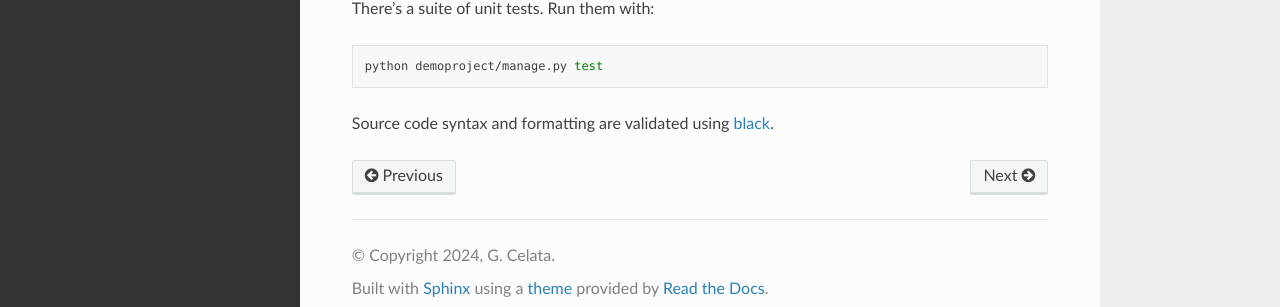
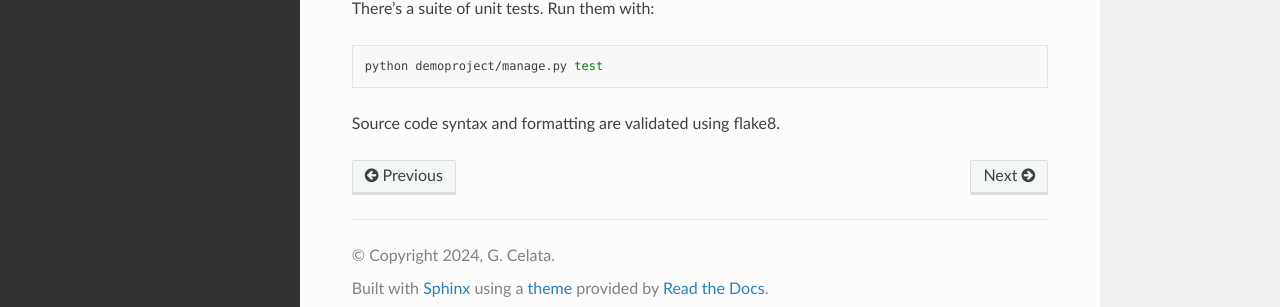
Before and after one commit to openpolis/django-eztaskmanager, a Sphinx documentation site: the page built from docs/howtos/dev_contribute.rst, in a window 1280 px wide and 1224 px high. Shown: the part 899-1206 px from the top of the window. Built offline with Sphinx 7.4.7 and the Read the Docs theme 2.0.0, drawn with Linux system fonts in a browser that asks for light colours.

Commit message:
Update syntax validation tool in developer guide
The documentation has been updated to indicate the change in the code formatting and syntax validation tool from black to flake8

```diff
--- a/docs/howtos/dev_contribute.rst
+++ b/docs/howtos/dev_contribute.rst
@@ -43,9 +43,9 @@ There's a suite of unit tests. Run them with:
 
     python demoproject/manage.py test
 
-Source code syntax and formatting are validated using black_.
+Source code syntax and formatting are validated using flake8.
 
 
 .. _sphinx: https://www.sphinx-doc.org/en/master/index.html
 .. _guidelines for creating technical documentation: https://www.divio.com/blog/documentation/
-.. _black: https://black.readthedocs.io/en/stable/
+.. _flake8: https://flake8.pycqa.org/en/latest/
```
